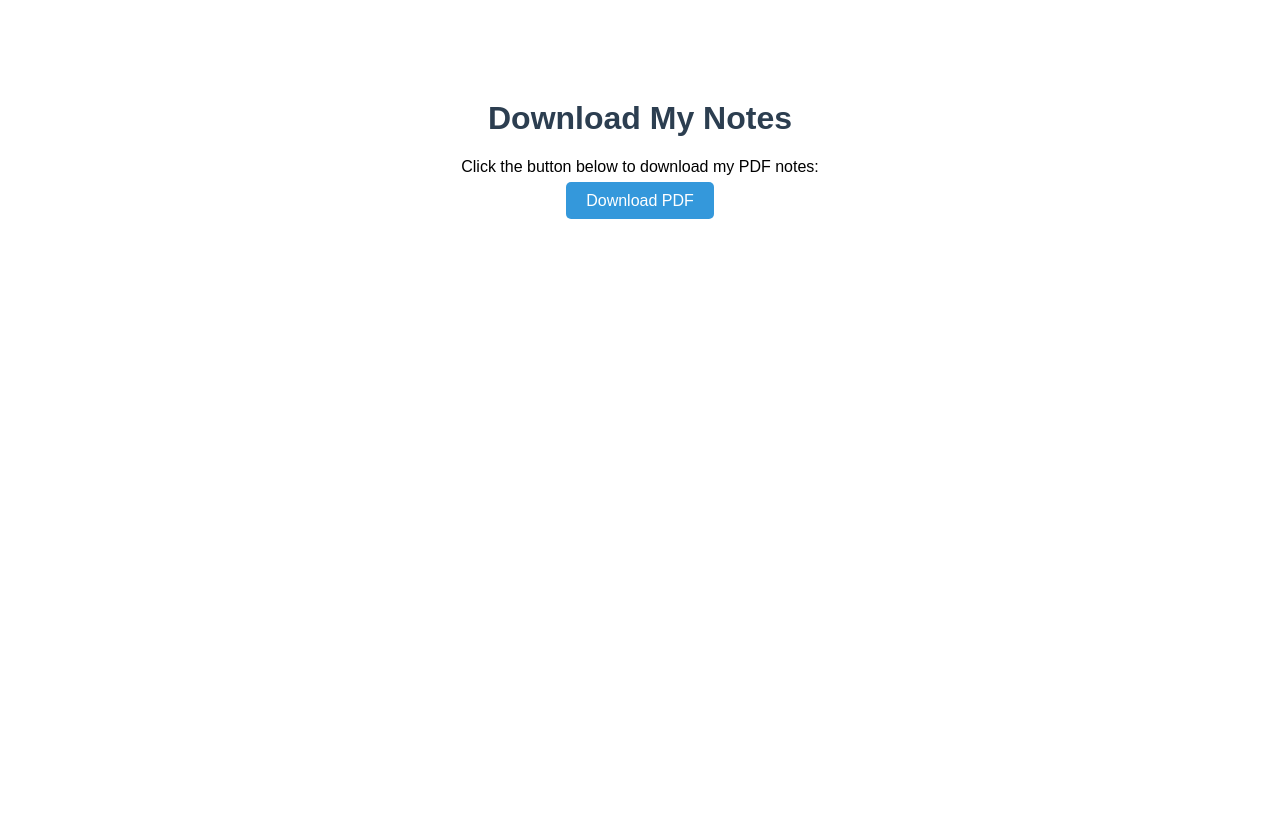
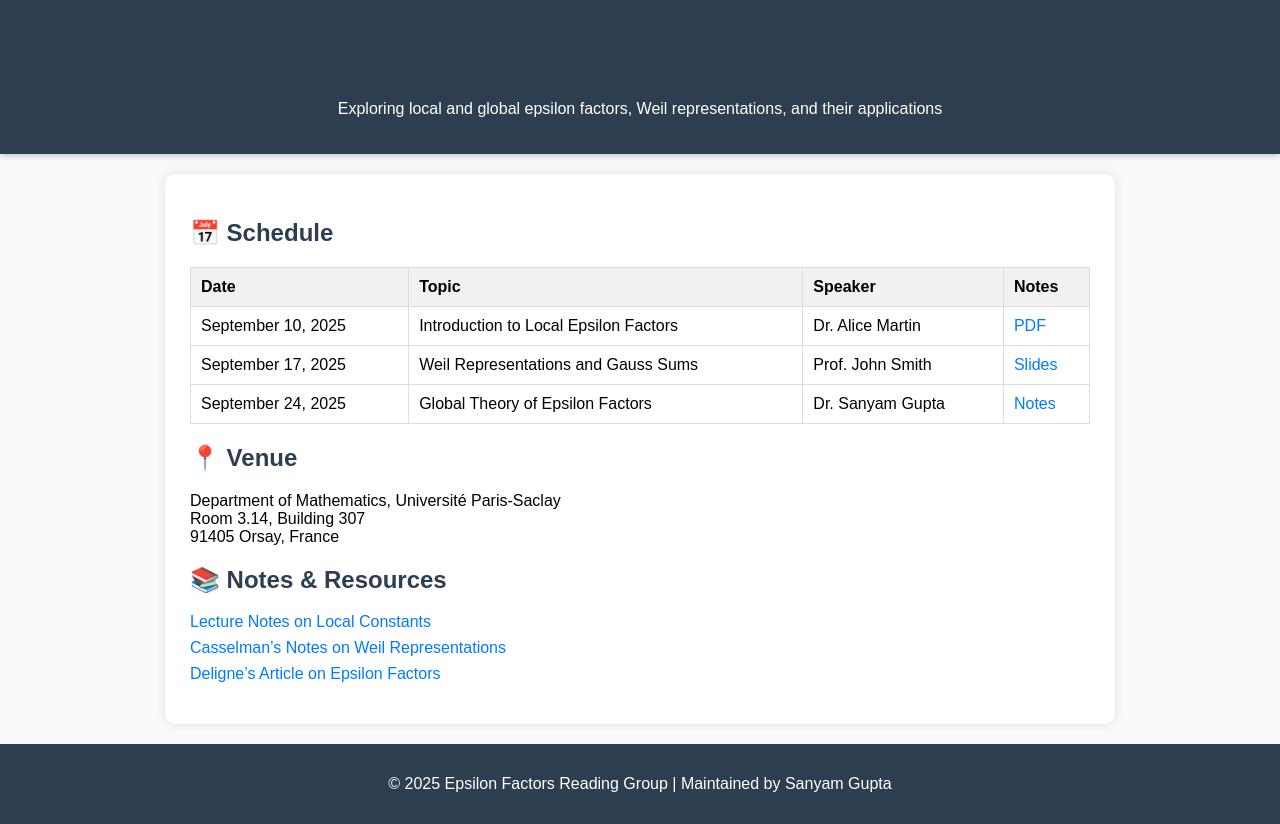
Before and after one commit to sanyam1618/epsilon, a plain HTML site: page index.html in a window 1280 px wide. Before the commit the page ends 800 px from the top, so only its background shows below. Drawn offline with Linux system fonts and the light colour scheme.

Commit message:
Update index.html

```diff
--- a/index.html
+++ b/index.html
@@ -1,35 +1,134 @@
 <!DOCTYPE html>
 <html lang="en">
 <head>
-    <meta charset="UTF-8">
-    <meta name="viewport" content="width=device-width, initial-scale=1.0">
-    <title>My Notes</title>
+    <meta charset="UTF-8" />
+    <meta name="viewport" content="width=device-width, initial-scale=1.0" />
+    <title>Epsilon Factors Reading Group</title>
     <style>
         body {
             font-family: Arial, sans-serif;
+            background-color: #f8f9fa;
+            margin: 0;
+            padding: 0;
+        }
+        header {
+            background-color: #2c3e50;
+            color: white;
+            padding: 20px;
             text-align: center;
-            margin-top: 100px;
+            box-shadow: 0 2px 6px rgba(0,0,0,0.2);
         }
-        h1 {
+        main {
+            max-width: 900px;
+            margin: 20px auto;
+            background-color: white;
+            padding: 25px;
+            border-radius: 10px;
+            box-shadow: 0 0 10px rgba(0,0,0,0.1);
+        }
+        h1, h2, h3 {
             color: #2c3e50;
         }
+        table {
+            width: 100%;
+            border-collapse: collapse;
+            margin-bottom: 20px;
+        }
+        table, th, td {
+            border: 1px solid #ddd;
+        }
+        th, td {
+            padding: 10px;
+            text-align: left;
+        }
+        th {
+            background-color: #f1f1f1;
+        }
+        .notes ul {
+            list-style: none;
+            padding: 0;
+        }
+        .notes li {
+            margin-bottom: 8px;
+        }
+        footer {
+            text-align: center;
+            padding: 15px;
+            background-color: #2c3e50;
+            color: white;
+            margin-top: 20px;
+        }
         a {
+            color: #007bff;
             text-decoration: none;
-            color: white;
-            background-color: #3498db;
-            padding: 10px 20px;
-            border-radius: 5px;
         }
         a:hover {
-            background-color: #2980b9;
+            text-decoration: underline;
         }
     </style>
 </head>
 <body>
+    <header>
+        <h1>Epsilon Factors Reading Group</h1>
+        <p>Exploring local and global epsilon factors, Weil representations, and their applications</p>
+    </header>
 
-    <h1>Download My Notes</h1>
-    <p>Click the button below to download my PDF notes:</p>
-    <a href="https://github.com/sanyam1618/m4th/main/Thesis-4.pdf" target="_blank">Download PDF</a>
+    <main>
+        <section>
+            <h2>📅 Schedule</h2>
+            <table>
+                <thead>
+                    <tr>
+                        <th>Date</th>
+                        <th>Topic</th>
+                        <th>Speaker</th>
+                        <th>Notes</th>
+                    </tr>
+                </thead>
+                <tbody>
+                    <tr>
+                        <td>September 10, 2025</td>
+                        <td>Introduction to Local Epsilon Factors</td>
+                        <td>Dr. Alice Martin</td>
+                        <td><a href="#">PDF</a></td>
+                    </tr>
+                    <tr>
+                        <td>September 17, 2025</td>
+                        <td>Weil Representations and Gauss Sums</td>
+                        <td>Prof. John Smith</td>
+                        <td><a href="#">Slides</a></td>
+                    </tr>
+                    <tr>
+                        <td>September 24, 2025</td>
+                        <td>Global Theory of Epsilon Factors</td>
+                        <td>Dr. Sanyam Gupta</td>
+                        <td><a href="#">Notes</a></td>
+                    </tr>
+                </tbody>
+            </table>
+        </section>
 
+        <section>
+            <h2>📍 Venue</h2>
+            <p>
+                Department of Mathematics, Université Paris-Saclay<br>
+                Room 3.14, Building 307<br>
+                91405 Orsay, France
+            </p>
+        </section>
+
+        <section class="notes">
+            <h2>📚 Notes & Resources</h2>
+            <ul>
+                <li><a href="#">Lecture Notes on Local Constants</a></li>
+                <li><a href="#">Casselman’s Notes on Weil Representations</a></li>
+                <li><a href="#">Deligne’s Article on Epsilon Factors</a></li>
+            </ul>
+        </section>
+    </main>
+
+    <footer>
+        <p>&copy; 2025 Epsilon Factors Reading Group | Maintained by Sanyam Gupta</p>
+    </footer>
 </body>
 </html>
```
